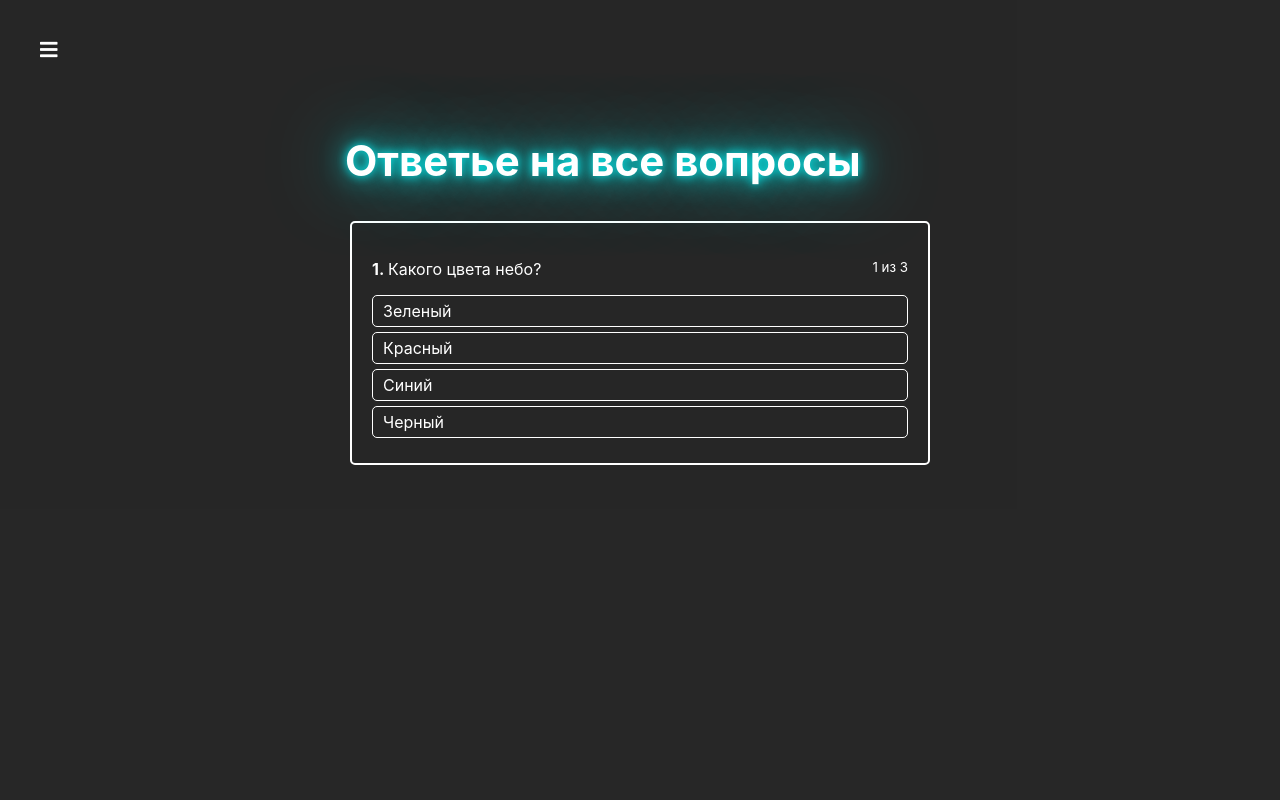
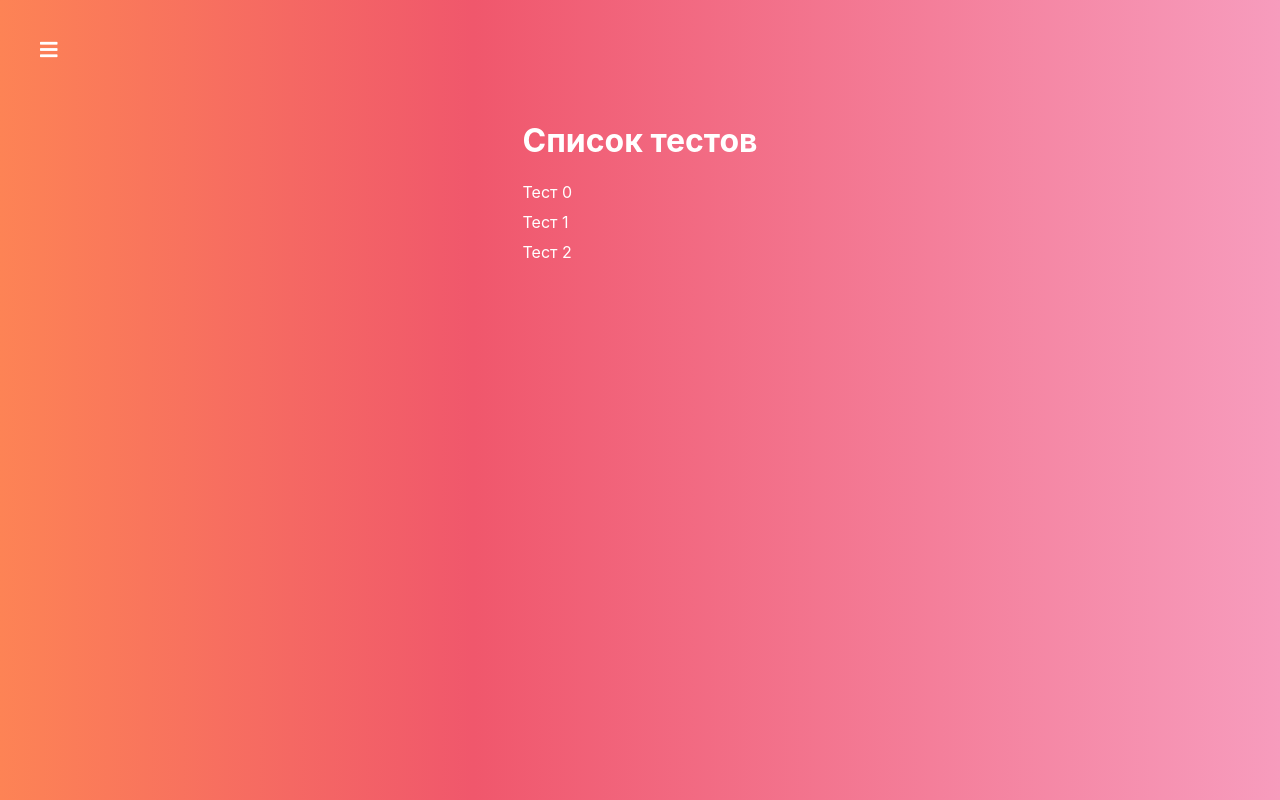
Before and after one commit to egorov-by-egorov/questionnaire, a React app: page / in a window 1280 px wide. Built offline with nearby package versions, Linux system fonts and the light colour scheme.

Commit message:
Добавил react-router-dom и связал его с навигацией

```diff
--- a/src/App.js
+++ b/src/App.js
@@ -1,11 +1,20 @@
 import React from 'react';
 import Layout from "./components/Layout/Layout";
+import {Route, Switch} from 'react-router-dom';
+import QuizList from "./containers/QuizList/QuizList";
+import Auth from "./containers/Auth/Auth";
+import QuizCreator from "./containers/QuizCreator/QuizCreator";
 import Quiz from "./containers/Quiz/Quiz";
 
 function App() {
   return (
       <Layout>
-          <Quiz/>
+          <Switch>
+              <Route path="/auth" component={Auth} />
+              <Route path="/quiz-creator" component={QuizCreator} />
+              <Route path="/quiz/:id" component={Quiz} />
+              <Route path="/" component={QuizList} />
+          </Switch>
       </Layout>
   );
 }
--- a/src/components/FinisfedQuiz/FinisfedQuiz.js
+++ b/src/components/FinisfedQuiz/FinisfedQuiz.js
@@ -1,6 +1,7 @@
 import React from 'react'
 import classes from './FinisfedQuiz.module.css'
 import Button from '../UI/Button/Button'
+import {Link} from 'react-router-dom'
 
 const FinisfedQuiz = props => {
     const successCount = Object.keys(props.results).reduce((total, key) => {
@@ -37,7 +38,9 @@ const FinisfedQuiz = props => {
                 <p>Правильно { successCount } из { props.quiz.length }</p>
                 <div>
                     <Button onRetryHandler={ props.onRetryHandler } type={"primary"}>Повторить</Button>
-                    <Button type={"success"}>Перейти в список тестов</Button>
+                    <Link to='/'>
+                        <Button type={"success"}>Перейти в список тестов</Button>
+                    </Link>
                 </div>
             </div>
         </React.Fragment>
--- a/src/components/Navigation/Menu/Menu.js
+++ b/src/components/Navigation/Menu/Menu.js
@@ -1,21 +1,33 @@
-import React, { Component } from 'react'
-import classes from './Menu.module.css'
+import React, { Component } from 'react';
+import classes from './Menu.module.css';
+import {NavLink} from 'react-router-dom';
 import Backdrop from "../../UI/Backdrop/Backdrop";
 
 const links = [
-    1,2,3
+    {to: '/', label: 'Список', exact: true},
+    {to: '/auth', label: 'Авторизация', exact: false},
+    {to: '/quiz-creator', label: 'Создать тест', exact: false}
 ]
 
 class Menu extends Component
 {
+    clickHandler = () => {
+        this.props.backdropClose();
+    }
     renderLinks () {
        return links.map((link,index) => {
             return (
                 <li
                     key={ index }
-                    className={classes.Menu__item}
                 >
-                    <a href="#0">link { link }</a>
+                    <NavLink
+                        to={link.to}
+                        exact={link.exact}
+                        activeClassName={classes.active}
+                        onClick={this.clickHandler}
+                    >
+                        {link.label}
+                    </NavLink>
                 </li>
             )
         })
--- a/src/components/Navigation/Menu/Menu.module.css
+++ b/src/components/Navigation/Menu/Menu.module.css
@@ -26,3 +26,6 @@
     font-size: 30px;
     padding: 10px 20px;
 }
+.Menu__item a:hover, .active {
+    opacity: .7;
+}
--- /dev/null
+++ b/src/containers/Auth/Auth.js
@@ -0,0 +1,12 @@
+import React, {Component} from 'react';
+import classes from './Auth.module.css';
+
+export default class Auth extends Component {
+    render() {
+        return (
+            <React.Fragment>
+                <h1>Auth</h1>
+            </React.Fragment>
+        )
+    }
+}
--- /dev/null
+++ b/src/containers/Auth/Auth.module.css
@@ -0,0 +1 @@
+.Auth {}
--- a/src/containers/Quiz/Quiz.js
+++ b/src/containers/Quiz/Quiz.js
@@ -108,6 +108,10 @@ class Quiz extends Component
         })
     }
 
+    componentDidMount() {
+        console.log('Quiz Id: '+this.props.match.params.id)
+    }
+
     render() {
         return (
             <section className={classes.Quiz}>
--- /dev/null
+++ b/src/containers/QuizCreator/QuizCreator.js
@@ -0,0 +1,12 @@
+import React, {Component} from 'react';
+import classes from './QuizCreator.module.css';
+
+export default class QuizCreator extends Component {
+    render() {
+        return (
+            <React.Fragment>
+                <h1>Quiz Creator</h1>
+            </React.Fragment>
+        )
+    }
+}
--- /dev/null
+++ b/src/containers/QuizList/QuizList.js
@@ -0,0 +1,32 @@
+import React, {Component} from 'react';
+import classes from './QuizList.module.css';
+import {NavLink} from "react-router-dom";
+
+export default class QuizList extends Component {
+    renderQuiz() {
+        return [1,2,3].map((quiz, index) => {
+            return (
+                <li
+                    key={index}
+                >
+                <NavLink to={'/quiz/'+quiz}>
+                    Тест {index}
+                </NavLink>
+                </li>
+            )
+        })
+    }
+
+    render() {
+        return (
+            <div className={classes.QuizList}>
+                <div>
+                    <h1>Список тестов</h1>
+                    <ul>
+                        {this.renderQuiz()}
+                    </ul>
+                </div>
+            </div>
+        )
+    }
+}
--- /dev/null
+++ b/src/containers/QuizList/QuizList.module.css
@@ -0,0 +1,25 @@
+.QuizList {
+    display: flex;
+    justify-content: center;
+    padding-top: 100px;
+    flex-grow: 1;
+    background: linear-gradient(90deg, #fd8355 0%, #f0576c 37%, #f79cbd 100%);
+}
+.QuizList h1 {
+    color: #fff;
+}
+.QuizList ul {
+    list-style: none;
+    margin: 0;
+    padding: 0;
+}
+.QuizList li {
+    margin-bottom: 10px;
+}
+.QuizList li a {
+    text-decoration: none;
+    color: #fff;
+}
+.QuizList li a:hover {
+    color: #363f54;
+}
--- a/src/index.js
+++ b/src/index.js
@@ -3,16 +3,16 @@ import ReactDOM from 'react-dom';
 import '@fortawesome/fontawesome-free/css/all.css'
 import './index.css';
 import App from './App';
+import{BrowserRouter} from "react-router-dom";
 import reportWebVitals from './reportWebVitals';
 
+const app = (
+    <BrowserRouter>
+        <App/>
+    </BrowserRouter>
+)
 
-
-ReactDOM.render(
-  <React.StrictMode>
-    <App />
-  </React.StrictMode>,
-  document.getElementById('root')
-);
+ReactDOM.render(app, document.getElementById('root'));
 
 // If you want to start measuring performance in your app, pass a function
 // to log results (for example: reportWebVitals(console.log)
```
Also changed, not shown: src/containers/QuizCreator/QuizCreator.module.css (added).
